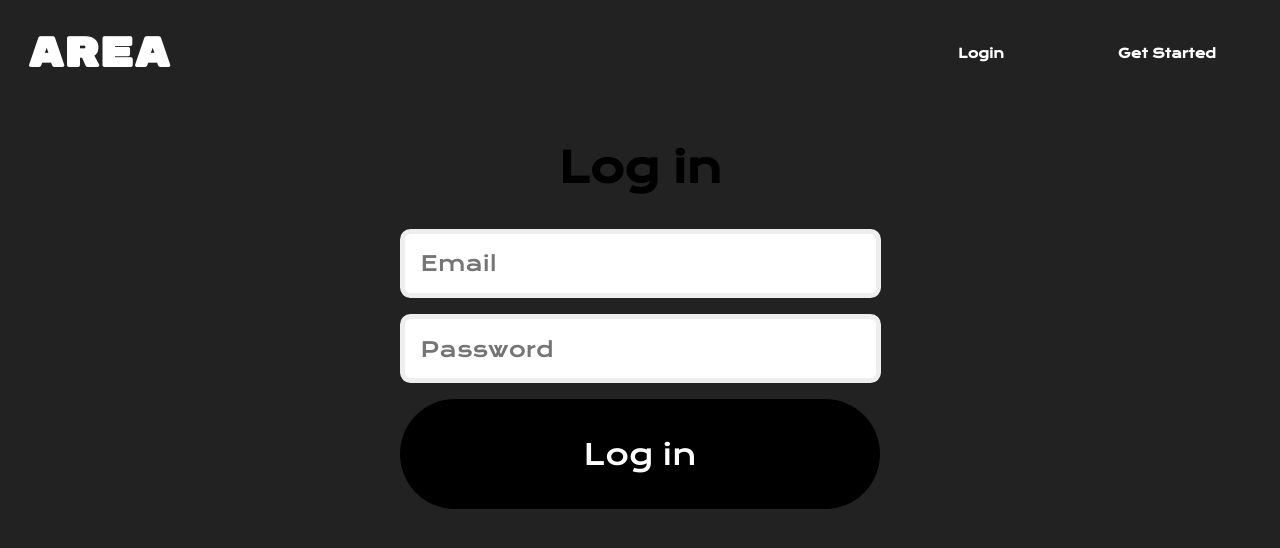
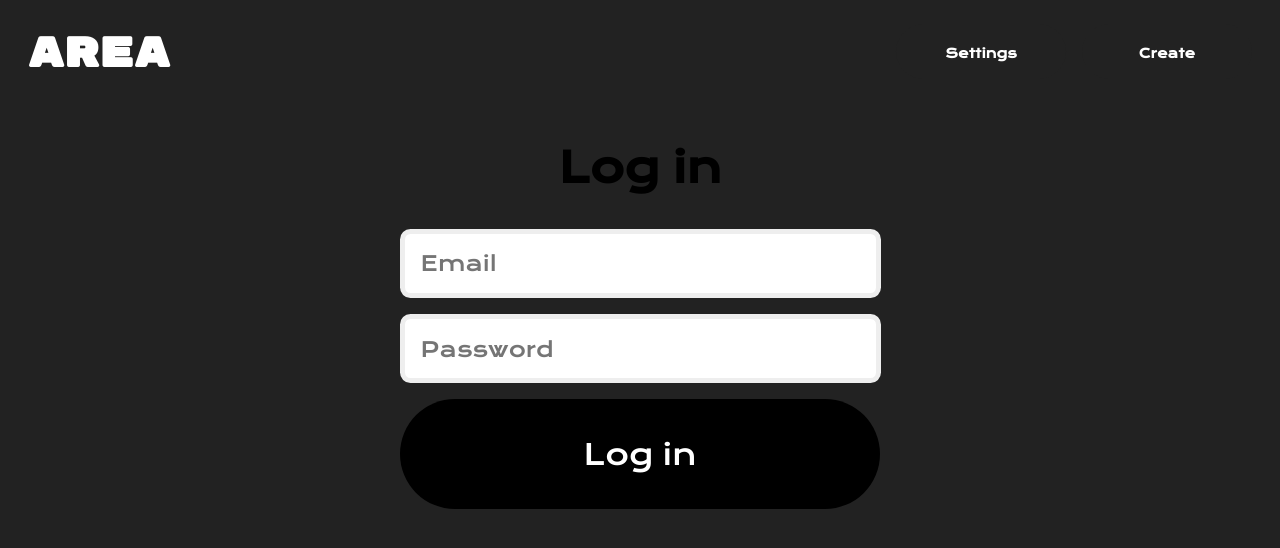
Before and after one commit to skrilax91/AREA-project, a React (Create React App) app in the folder client_web/: page /login in a window 1280 px wide. Shown: the top 548 px of the page. Built offline with nearby package versions, Linux system fonts and the light colour scheme.

Commit message:
:sparkles: Added connected

```diff
--- /dev/null
+++ b/client_web/src/Connected.jsx
@@ -0,0 +1,36 @@
+import Header from "./components/Header";
+import React from 'react';
+
+function Service() {
+    const data = [{
+        color: "#9370DB",
+        image: "https://seeklogo.com/images/T/twitch-logo-4931D91F85-seeklogo.com.png",
+        text: "New follow"
+    }, {
+        color: "#aaa",
+        image: "https://www.onda-dias.eu/cms/wp-content/uploads/2018/05/api.png",
+        text: "Call an URL"
+    }];
+
+    return (<div>
+        {data.map(function (d, idx) {
+            return (<div key={idx} style={{backgroundColor: d.color}}>
+                <img src={d.image}/>
+                <h3>{d.text}</h3>
+            </div>
+            )})};
+    </div>)
+}
+
+function Content() {
+    return (<Service/>);
+}
+
+function Connected() {
+    return (<div id="flex-div">
+        <Header isAuthenticated={true}></Header>
+        <Content/>
+    </div>);
+}
+
+export default Connected;
--- a/client_web/src/Login.jsx
+++ b/client_web/src/Login.jsx
@@ -9,7 +9,7 @@ function Content() {
             <h1 className={style.loginMessage}>Log in</h1>
             <form className={style.loginForm}>
                 <input className={style.loginInput} type="email" placeholder="Email"/>
-                <input className={style.loginInput} type="email" placeholder="Password"/>
+                <input className={style.loginInput} type="password" placeholder="Password"/>
                 <button className={style.loginButton} type="submit">Log in</button>
             </form>
         </section>);
@@ -17,7 +17,7 @@ function Content() {
 
 function Login() {
     return (<div>
-        <Header/>
+        <Header isAuthenticated={false}/>
         <Content/>
     </div>);
 }
--- a/client_web/src/components/Header.jsx
+++ b/client_web/src/components/Header.jsx
@@ -1,29 +1,47 @@
 import React from "react";
 import {Link} from "react-router-dom";
-import style from "./header.module.css";
+import s from "./header.module.css";
 
 function Logo() {
     return (
-        <h1 className={style.headerText}><Link to="/">AREA</Link></h1>
+        <h1 className={s.headerText}><Link to="/">AREA</Link></h1>
     );
 }
 
-function Buttons() {
+function NonAuthenticatedButtons() {
     return (
-        <ul className={style.headerUl}>
-            <li className={style.headerLi} id="login"><Link className={style.btnHeader} to="login">Login</Link></li>
-            <li className={style.headerLi}><Link className={style.btnHeader} to="login">Get Started</Link></li>
+        <ul className={s.headerUl}>
+            <li className={s.headerLi} id="login"><Link className={s.btnHeader} to="login">Login</Link></li>
+            <li className={s.headerLi}><Link className={s.btnHeader} to="login">Get Started</Link></li>
         </ul>
     );
 }
 
-function Header() {
+function AuthenticatedButtons() {
     return (
-        <header className={style.header}>
-            <Logo />
-            <Buttons />
-        </header>
-    )
+        <ul className={s.headerUl}>
+            <li className={s.headerLi} id="login"><Link className={s.btnHeader} to="settings">Settings</Link></li>
+            <li className={s.headerLi}><Link className={s.btnHeader} to="create">Create</Link></li>
+        </ul>
+    );
+}
+
+function Header(isAuthenticated) {
+    if (isAuthenticated) {
+        return (
+            <header className={s.header}>
+                <Logo/>
+                <AuthenticatedButtons/>
+            </header>
+        );
+    } else {
+        return (
+            <header className={s.header}>
+                <Logo/>
+                <NonAuthenticatedButtons/>
+            </header>
+        )
+    }
 }
 
 export default Header;
--- a/client_web/src/index.jsx
+++ b/client_web/src/index.jsx
@@ -5,6 +5,7 @@ import {BrowserRouter, Route, Routes} from "react-router-dom";
 
 import Home from "./Home";
 import Login from "./Login";
+import Connected from "./Connected";
 
 function App() {
     return (<React.StrictMode>
@@ -12,6 +13,7 @@ function App() {
                 <Routes>
                     <Route index element={<Home/>}/>
                     <Route path="/login" element={<Login/>}/>
+                    <Route path="/connected" element={<Connected/>}/>
                 </Routes>
             </BrowserRouter>
         </React.StrictMode>
--- a/client_web/src/styles/home.module.css
+++ b/client_web/src/styles/home.module.css
@@ -13,7 +13,7 @@ header .btnHeader {
     background-color: white;
 }
 
-header h1, header li, header a{
+header .headerLi, header .headerUl, header a {
     color: white !important;
 }
 
```
Also changed, not shown: client_web/public/connected.html (+2 -16 lines).
